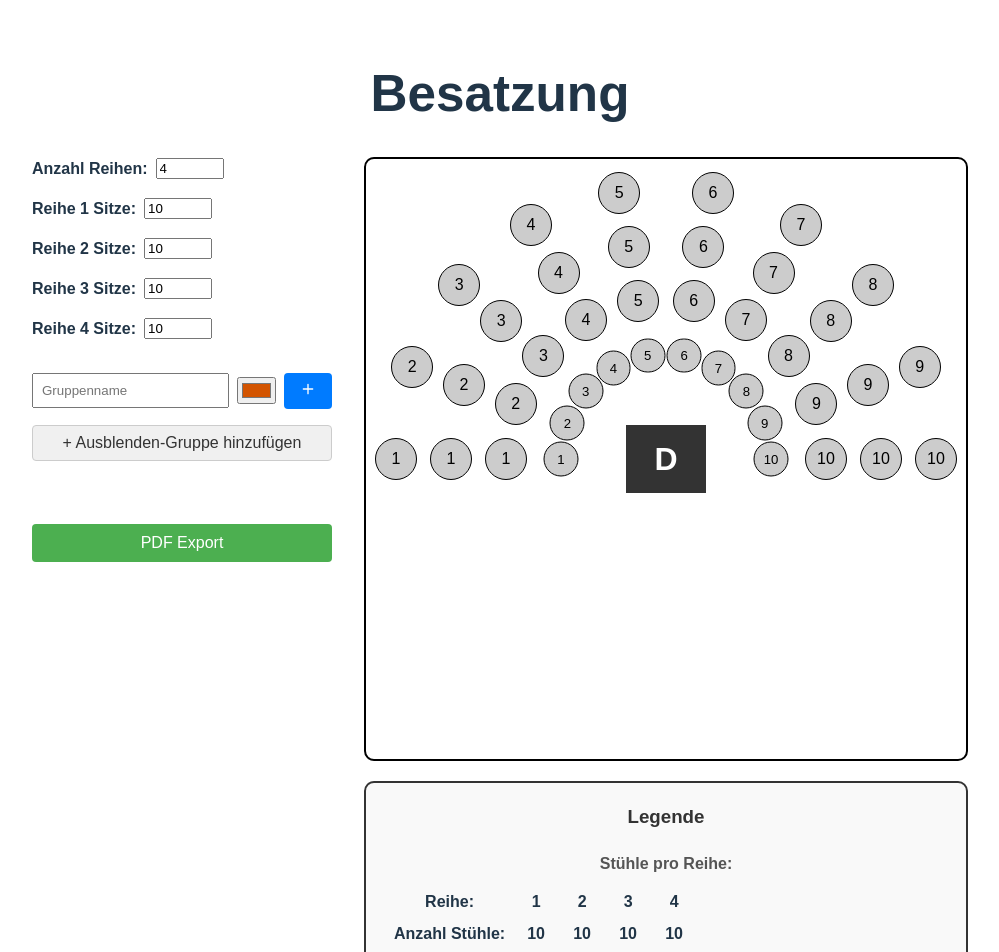
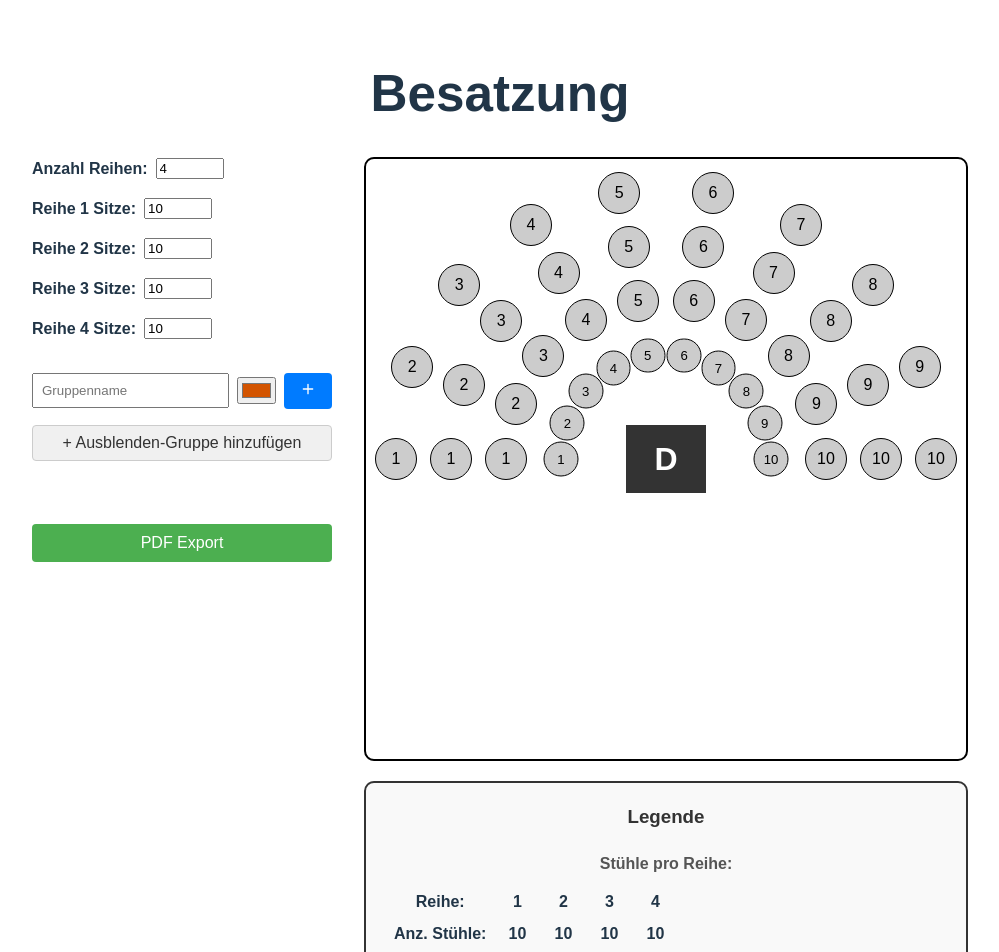
Before and after one commit to Swisscoder77/orchestra-seats, a React (Vite) app in the folder my-react-app/: page / in a window 1280 px wide. Shown: the top 952 px of the page, without its empty margins (140-1139 px from the left). Built offline with nearby package versions, Linux system fonts and the light colour scheme.

Commit message:
final changes for V1

```diff
--- a/my-react-app/src/App.jsx
+++ b/my-react-app/src/App.jsx
@@ -297,7 +297,7 @@ const exportToPDF = () => {
     // Aktive Stühle Zeile
     pdf.setFontSize(10);
     pdf.setTextColor(100, 100, 100);
-    pdf.text('Aktive', legendX, legendY);
+    pdf.text('Anz. Stühle', legendX, legendY);
     activeSeats.forEach((seats, i) => {
       pdf.text(seats.toString(), legendX + 20 + i * tableColWidth, legendY);
     });
@@ -613,7 +613,7 @@ const exportToPDF = () => {
                     ))}
                   </tr>
                   <tr style={{ fontWeight: 'bold' }}>
-                    <td>Anzahl Stühle:</td>
+                    <td>Anz. Stühle:</td>
                     {activeSeatsPerRow.map((active, index) => (
                       <td key={index}>{active}</td>
                     ))}
```
Also changed, not shown: 1 other file (tests, documents, lock files or other folders).
